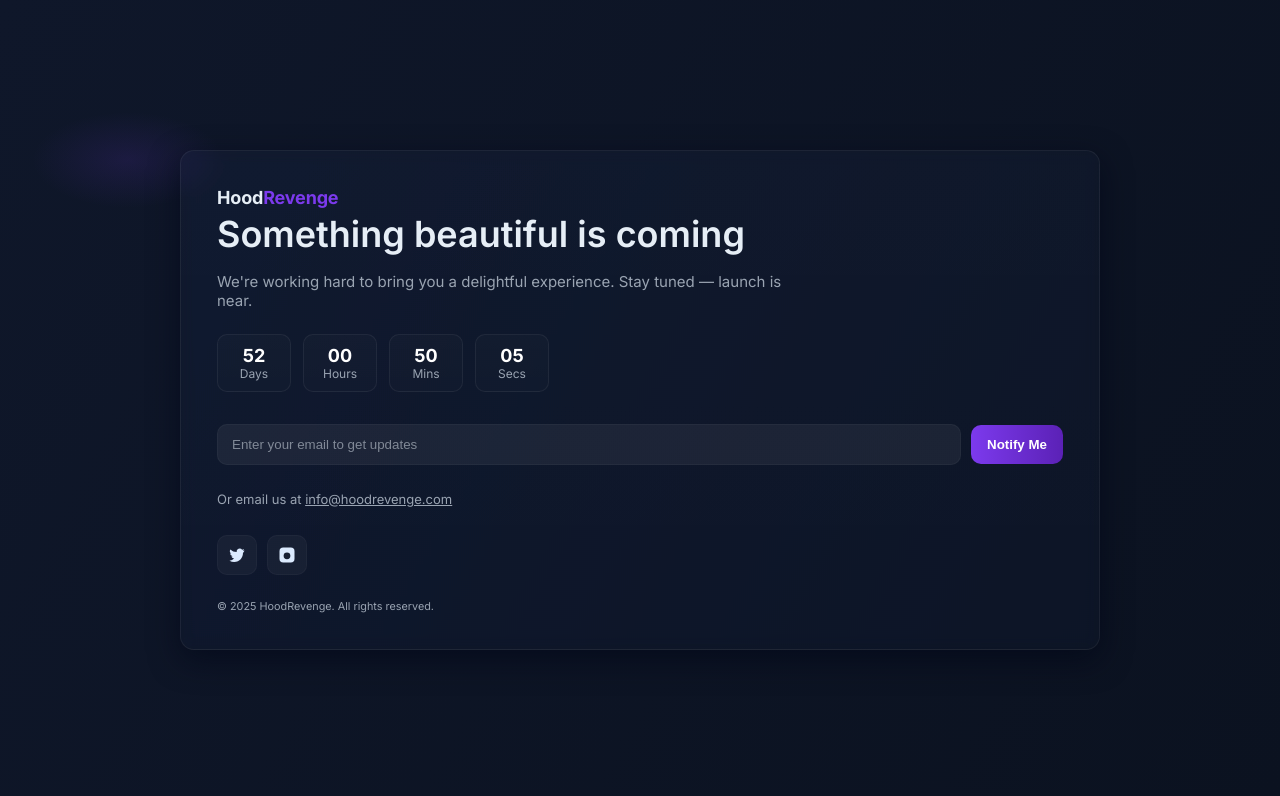
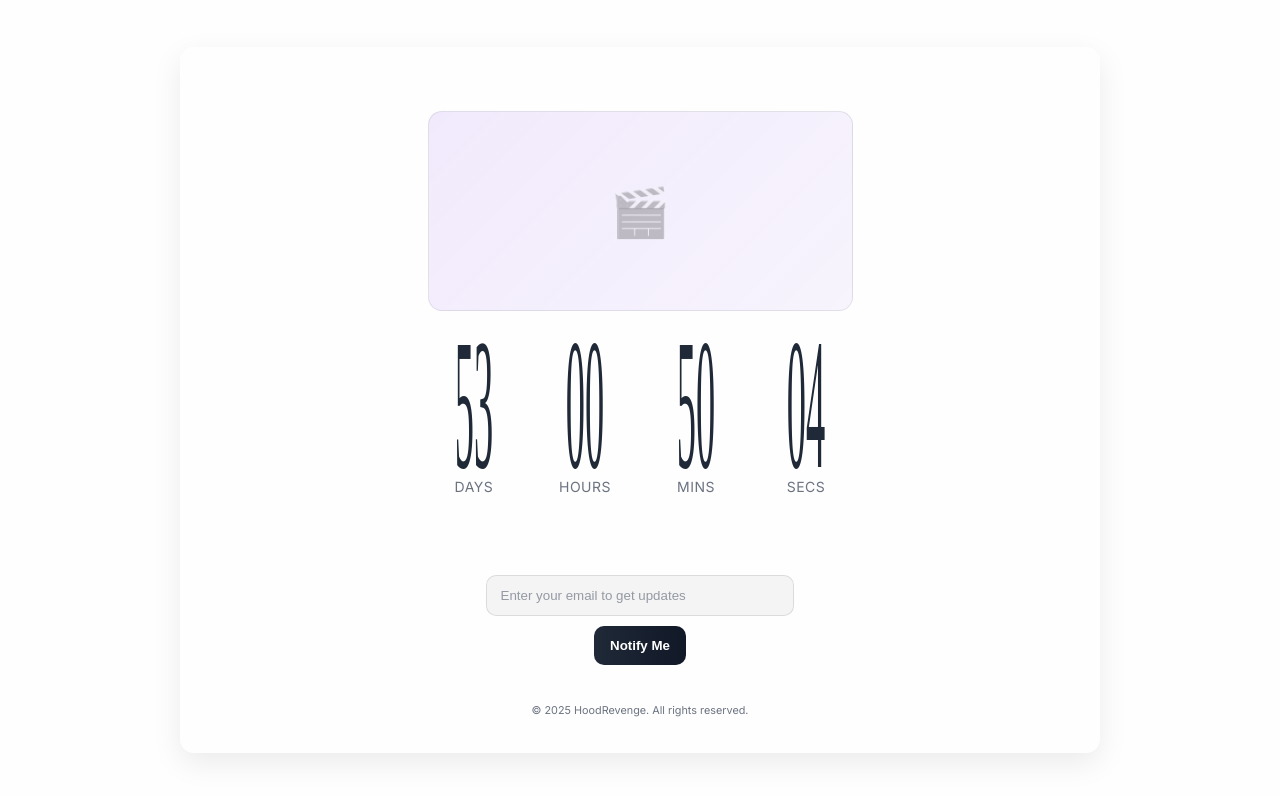
Before and after one commit to Shepherd-Moahloli/hoodrevenge-coming-soon, a plain HTML site: page index.html in a window 1280 px wide. Drawn offline with Linux system fonts and the light colour scheme.

Commit message:
left with uploading the video

```diff
--- a/index.html
+++ b/index.html
@@ -9,22 +9,17 @@
       rel="stylesheet"
     />
     <link rel="stylesheet" href="styles.css" />
-    <meta name="theme-color" content="#0f172a" />
+    <meta name="theme-color" content="#fefefe" />
   </head>
   <body>
     <main class="container">
       <div class="card" role="region" aria-labelledby="hero-title">
-        <header class="brand">
-          <!-- Replace text with your logo image if you have one -->
-          <div class="logo">Hood<span class="accent">Revenge</span></div>
-        </header>
+        <header class="brand"></header>
 
         <section class="hero">
-          <h1 id="hero-title">Something beautiful is coming</h1>
-          <p class="subtitle">
-            We're working hard to bring you a delightful experience. Stay tuned
-            — launch is near.
-          </p>
+          <div class="video-container">
+            <!-- Video will be embedded here -->
+          </div>
 
           <div class="countdown" aria-hidden="false">
             <div class="time">
--- a/script.js
+++ b/script.js
@@ -1,6 +1,6 @@
 // Simple countdown + subscribe behavior
 // Edit targetDate to the launch date/time you want (UTC)
-const targetDate = new Date("2025-12-31T00:00:00Z"); // New Year's Eve 2025
+const targetDate = new Date("2025-12-31T23:59:59Z"); // December 31st, 2025 - New Year's Eve
 
 // update year in footer
 document.getElementById("year").textContent = new Date().getFullYear();
--- a/styles.css
+++ b/styles.css
@@ -1,13 +1,13 @@
 :root {
-  --bg-1: #0f172a;
-  --bg-2: #0b1220;
-  --card: rgba(255, 255, 255, 0.06);
-  --glass: rgba(255, 255, 255, 0.04);
+  --bg-1: #fefefe;
+  --bg-2: #f8f9fa;
+  --card: rgba(0, 0, 0, 0.04);
+  --glass: rgba(0, 0, 0, 0.02);
   --accent: #7c3aed;
-  --muted: #9aa4b2;
+  --muted: #6b7280;
   --radius: 14px;
   --max-width: 920px;
-  --glass-border: rgba(255, 255, 255, 0.06);
+  --glass-border: rgba(0, 0, 0, 0.08);
 }
 
 * {
@@ -21,13 +21,8 @@ body {
   margin: 0;
   font-family: "Inter", system-ui, -apple-system, "Segoe UI", Roboto,
     "Helvetica Neue", Arial;
-  background: radial-gradient(
-      1200px 600px at 10% 20%,
-      rgba(124, 58, 237, 0.12),
-      transparent 8%
-    ),
-    linear-gradient(120deg, var(--bg-1), var(--bg-2));
-  color: #e6eef6;
+  background: var(--bg-1);
+  color: #1f2937;
   -webkit-font-smoothing: antialiased;
   -moz-osx-font-smoothing: grayscale;
   display: flex;
@@ -42,22 +37,19 @@ body {
   max-width: var(--max-width);
 }
 .card {
-  background: linear-gradient(
-    180deg,
-    rgba(255, 255, 255, 0.02),
-    rgba(255, 255, 255, 0.01)
-  );
+  background: transparent;
   border-radius: var(--radius);
   padding: 36px;
-  box-shadow: 0 10px 30px rgba(2, 6, 23, 0.6);
-  border: 1px solid var(--glass-border);
-  backdrop-filter: blur(6px) saturate(120%);
+  box-shadow: 0 10px 30px rgba(0, 0, 0, 0.08);
+  border: none;
+  backdrop-filter: none;
 }
 
 /* Brand */
 .brand {
   display: flex;
-  justify-content: flex-start;
+  justify-content: center;
+  margin-bottom: 20px;
 }
 .logo {
   font-weight: 700;
@@ -74,7 +66,35 @@ body {
   flex-direction: column;
   gap: 18px;
   padding: 8px 0 6px 0;
+  text-align: center;
 }
+
+/* Video container */
+.video-container {
+  width: 70%;
+  max-width: 425px;
+  height: 200px;
+  background: linear-gradient(
+    135deg,
+    rgba(124, 58, 237, 0.1),
+    rgba(124, 58, 237, 0.05)
+  );
+  border-radius: var(--radius);
+  border: 1px solid var(--glass-border);
+  display: flex;
+  align-items: center;
+  justify-content: center;
+  position: relative;
+  overflow: hidden;
+  margin: 0 auto 10px auto;
+}
+
+.video-container::before {
+  content: "🎬";
+  font-size: 48px;
+  opacity: 0.3;
+}
+
 h1 {
   margin: 0;
   font-size: clamp(22px, 3.6vw, 36px);
@@ -82,7 +102,7 @@ h1 {
   font-weight: 600;
 }
 .subtitle {
-  margin: 0;
+  margin: 0 auto;
   color: var(--muted);
   max-width: 60ch;
   font-size: 15px;
@@ -91,41 +111,56 @@ h1 {
 /* Countdown */
 .countdown {
   display: flex;
-  gap: 12px;
-  margin-top: 6px;
+  gap: 20px;
+  margin: 24px auto;
   align-items: center;
+  justify-content: center;
+  flex-wrap: wrap;
 }
 .time {
-  background: linear-gradient(
-    180deg,
-    rgba(255, 255, 255, 0.02),
-    rgba(255, 255, 255, 0.01)
-  );
-  padding: 10px 14px;
-  border-radius: 10px;
-  min-width: 74px;
+  background: transparent;
+  padding: 20px 20px 20px 20px;
+  border-radius: 12px;
+  min-width: 90px;
   text-align: center;
-  border: 1px solid var(--glass-border);
+  border: none;
+  box-shadow: none;
+  display: flex;
+  flex-direction: column;
+  align-items: center;
+  height: 150px;
 }
 .time span {
   display: block;
-  font-weight: 700;
-  font-size: 18px;
-  color: #fff;
+  font-weight: 400;
+  font-size: 32px;
+  color: #1f2937;
+  line-height: 1.4;
+  transform: scale(1.2, 5.8);
+  display: inline-block;
+  margin-bottom: 50px;
+  font-family: "Times New Roman", Times, serif;
 }
 .time small {
   display: block;
   color: var(--muted);
-  font-size: 12px;
+  font-size: 14px;
+  margin-top: auto;
+  font-weight: 500;
+  text-transform: uppercase;
+  letter-spacing: 0.5px;
+  margin-bottom: 10px;
 }
 
 /* Subscribe form */
 .subscribe {
-  margin-top: 14px;
+  margin: 20px auto 14px auto;
   display: flex;
   gap: 10px;
   align-items: center;
   flex-wrap: wrap;
+  justify-content: center;
+  max-width: 400px;
 }
 .subscribe input[type="email"] {
   flex: 1 1 260px;
@@ -133,15 +168,15 @@ h1 {
   padding: 12px 14px;
   border-radius: 10px;
   background: var(--card);
-  border: 1px solid rgba(255, 255, 255, 0.04);
+  border: 1px solid rgba(0, 0, 0, 0.1);
   color: inherit;
   outline: none;
 }
 .subscribe input::placeholder {
-  color: rgba(230, 238, 246, 0.5);
+  color: rgba(107, 114, 128, 0.7);
 }
 .btn {
-  background: linear-gradient(90deg, var(--accent), #5b21b6);
+  background: linear-gradient(90deg, #1f2937, #111827);
   color: white;
   padding: 12px 16px;
   border-radius: 10px;
@@ -155,18 +190,21 @@ h1 {
 
 /* Footer & misc */
 .note {
-  margin: 8px 0 0 0;
+  display: none;
+  margin: 8px auto 0 auto;
   color: var(--muted);
   font-size: 13px;
+  text-align: center;
 }
 a {
   color: inherit;
   text-decoration: underline;
 }
 .social {
-  display: flex;
+  display: none;
   gap: 10px;
-  margin-top: 10px;
+  margin: 16px auto 10px auto;
+  justify-content: center;
 }
 .icon {
   width: 40px;
@@ -176,8 +214,8 @@ a {
   align-items: center;
   justify-content: center;
   background: var(--glass);
-  color: #dbeafe;
-  border: 1px solid rgba(255, 255, 255, 0.03);
+  color: #6b7280;
+  border: 1px solid rgba(0, 0, 0, 0.06);
 }
 .icon svg {
   width: 18px;
@@ -188,7 +226,7 @@ a {
   margin-top: 16px;
   color: var(--muted);
   font-size: 13px;
-  text-align: left;
+  text-align: center;
 }
 
 /* Accessibility helper */
@@ -204,13 +242,27 @@ a {
 /* Responsive */
 @media (max-width: 560px) {
   .countdown {
-    gap: 8px;
+    gap: 12px;
   }
   .time {
-    min-width: 58px;
-    padding: 8px 10px;
+    min-width: 70px;
+    padding: 16px 16px;
+  }
+  .time span {
+    font-size: 24px;
+    transform: scale(1.15, 1.65);
+  }
+  .time small {
+    font-size: 12px;
   }
   .card {
     padding: 20px;
   }
+  .video-container {
+    height: 150px;
+    width: 70%;
+  }
+  .video-container::before {
+    font-size: 24px;
+  }
 }
```
Also changed, not shown: README.md, 1 other file.
